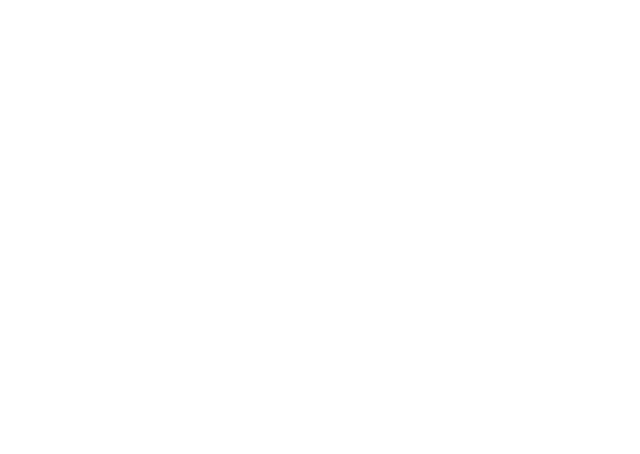
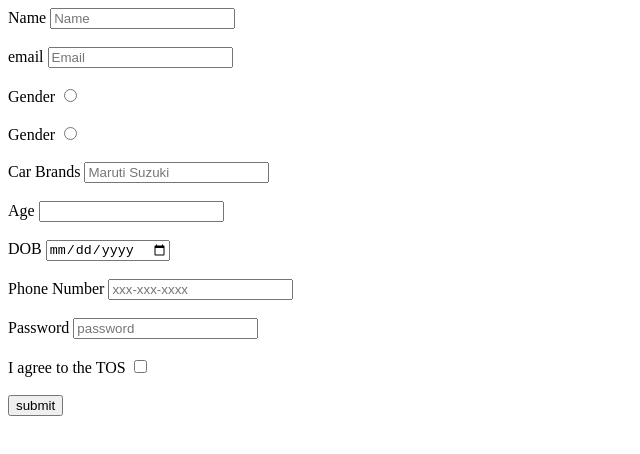
Before and after one commit to acciojob/signup-form-car-dahalerohit, a website: page main.html in a window 1280 px wide. Shown: the whole page, without its empty margins (0-640 px from the left). Drawn offline with Linux system fonts and the light colour scheme.

Commit message:
created a submission

```diff
--- a/main.html
+++ b/main.html
@@ -1,16 +1,45 @@
 <!DOCTYPE html>
+<html lang="en">
+<head>
+    <meta charset="UTF-8">
+    <meta name="viewport" content="width=device-width, initial-scale=1.0">
+    <title></title>
+</head>
+<body>
+    <form action="/submit-signup" method="post">
+		<label for="name"> Name </label>
+		<input type="text" id="name" name="name" placeholder="Name" required><br><br>
 
-<html>
+		<label for="email"> email </label>
+		<input type="email" id="email" placeholder="Email" required><br><br>
 
-<head>
-	<link rel="stylesheet" href="styles.css">
-</head>
+		<label for="gender-m"> Gender </label>
+		<input type="radio" id="gender-m" name="gender"required><br><br>
 
-<body>
-	<!-- the entire body must be written by student -->
-    <script type="text/javascript" src="./script.js">
-</script>
+		<label for="gender-f"> Gender </label>
+		<input type="radio" id="gender-f" name="gender" required><br><br>
 
+		<label for="cars"> Car Brands </label>
+		<input type="Select" id="cars" placeholder="Maruti Suzuki"><br><br>
+
+		<label for="age"> Age </label>
+		<input type="number" id="age" required><br><br>
+
+		<label for="dob"> DOB </label>
+		<input type="date" id="age" required><br><br>
+
+		<label for="tel">Phone Number </label>
+		<input type="tel" id="tel" placeholder="xxx-xxx-xxxx"><br><br>
+
+		<label for="password"> Password</label>
+		<input type="password" id="password" placeholder="password" required><br><br>
+
+		<label for="tos"> I agree to the TOS</label>
+		<input type="checkbox" id="tos" required><br><br>
+
+		<input type="submit" value="submit">
+
+
+	</form>
 </body>
-
 </html>
```
